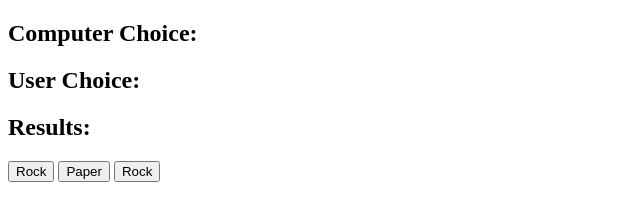
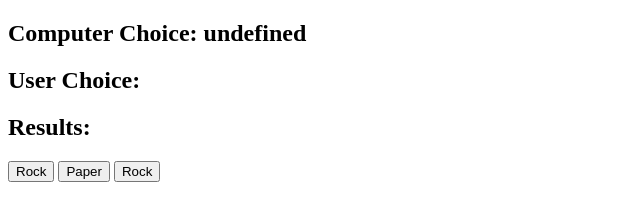
Before and after one commit to Keenan-Kimbrough/Rock_Paper_Scissors, a plain HTML site: page index.html in a window 1280 px wide. Shown: the whole page, without its empty margins (0-640 px from the left). Drawn offline with Linux system fonts and the light colour scheme.

Commit message:
debugged

```diff
--- a/app.js
+++ b/app.js
@@ -1,8 +1,8 @@
-const computerChoiceDisplay = document.getElementById('computer-choice')
-const userChoiceDisplay = document.getElementById('user-choice')
-const resultDisplay = document.getElementById('result')
+const computerChoiceDisplay = document.getElementById("computer-choice")
+const userChoiceDisplay = document.getElementById("user-choice")
+const resultDisplay = document.getElementById("result")
 let userChoice
-const possibleChoices = document.querySelectorAll('button')
+const possibleChoices = document.querySelectorAll("button")
 
 let result
 let computerChoice
@@ -13,6 +13,8 @@ possibleChoices.forEach(possibleChoice => possibleChoice.addEventListener('click
     generateComputerChoice()
     getResult()
 }))
+generateComputerChoice()
+
 function generateComputerChoice() {
     const randomNumber = Math.floor(Math.random() * 3)
     console.log(randomNumber)
--- a/index.html
+++ b/index.html
@@ -15,6 +15,6 @@
 <button id="paper"> Paper</button>
 <button id="scissors"> Rock</button>
 
-    <scrip src="app.js" charse="utf-8" ></scrip>
+    <script src="app.js" charse="utf-8" ></script>
 </body>
 </html>
```
